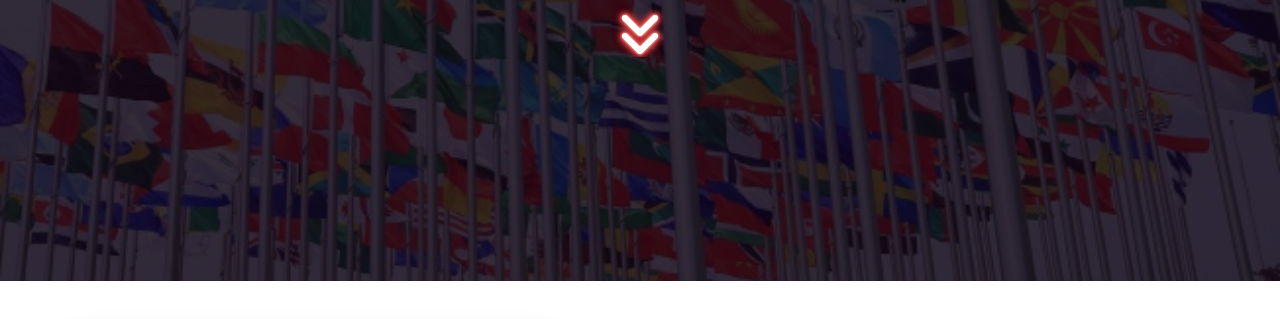
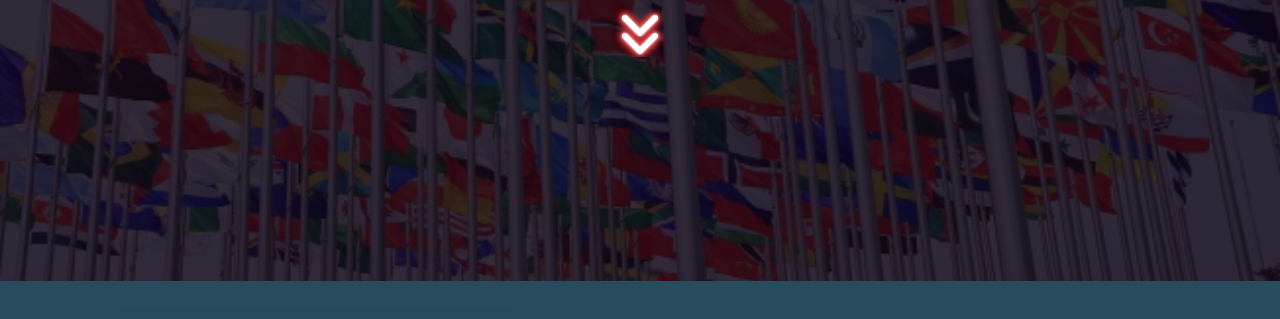
Before and after one commit to markokanada/I.-The-One-of-The-Lot---Emberi-jogok, a plain HTML site: page HTML/side2.html in a window 1280 px wide. Shown: the part 481-800 px from the top of the page. Drawn offline with nearby package versions, Linux system fonts and the light colour scheme.

Commit message:
Little code changing

```diff
--- a/CSS/style.css
+++ b/CSS/style.css
@@ -946,3 +946,5 @@ p.demos {
   border-radius: 10px;
   border: 1px solid rgba(255, 255, 255, 0.18);
 }
+
+body.second{background:linear-gradient(#2a3e4d, #255c72);}
--- a/HTML/side2.html
+++ b/HTML/side2.html
@@ -14,7 +14,7 @@
     <script src="../JS/main.js"></script>
     <title>Jogok a világban</title>
 </head>
-<body onload="startUp(2)">
+<body onload="startUp(2)" class="second">
      <!--navbar kezdete-->
      <div class="d-md-block d-none">
         <ul class="navbar-ul">
--- a/JS/main.js
+++ b/JS/main.js
@@ -315,5 +315,10 @@ function startUp(ver) {
   }
   if (ver == 2) {
     ContentScreenToggler();
+    autoAlignment(false);
+  }
+
+  if (ver == 3) {
+    autoAlignment(false);
   }
 }
```
Also changed, not shown: HTML/side1.html (+1 -1 lines).
